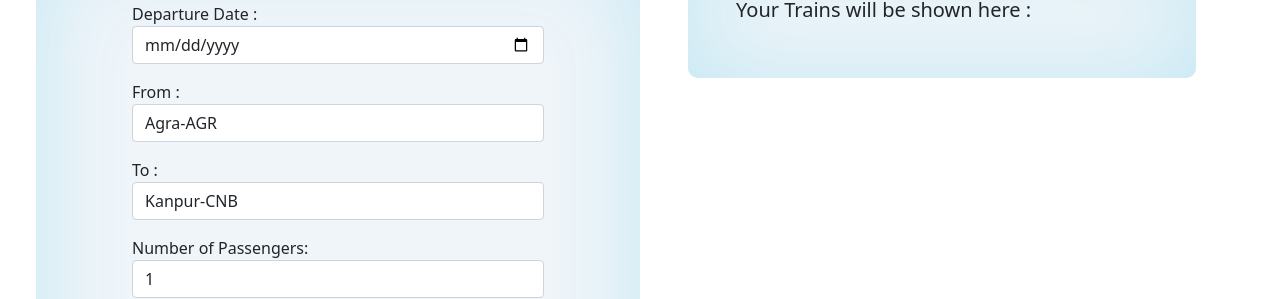
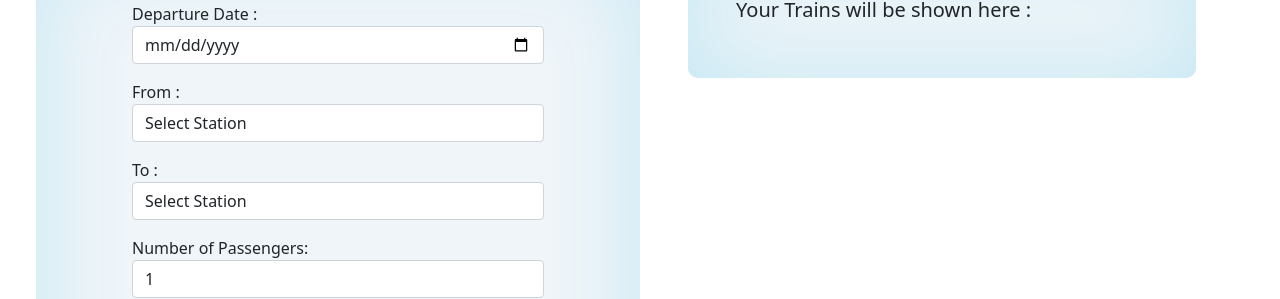
Before and after one commit to agrajagrawal/frontend-railway, a React (Create React App) app: page /book in a window 1280 px wide. Shown: the part 182-481 px from the top of the page. Built offline with nearby package versions, Linux system fonts and the light colour scheme.

Commit message:
Solved booking issues and error handling

```diff
--- a/src/Components/Book.jsx
+++ b/src/Components/Book.jsx
@@ -25,7 +25,6 @@ export class Book extends Component {
   }
   onSubmitHandle = (e) => {
     e.preventDefault();
-    console.log(cookies.get("user_token"));
     const data = {
       fromStation: this.state.fromStation.toLowerCase(),
       toStation: this.state.toStation.toLowerCase(),
@@ -36,14 +35,14 @@ export class Book extends Component {
         const numm = Number(res.status);
         if (Math.floor(numm / 100) === 2) {
           this.setState({ runFirst: true });
-          console.log(res.data.trains);
+          // console.log(res.data.trains);
           this.setState({ trainArray: res.data.trains });
         } else {
           alert(numm);
         }
       })
       .catch((err) => {
-        console.log(err);
+        alert(err.response.data.message)
       });
   };
   bookThisTicket = (train_id , train_from_id , train_to_id) => {
@@ -58,13 +57,12 @@ export class Book extends Component {
       "fromStation" : train_from_id,
     "toStation": train_to_id ,
     "noOfPassengers" : this.state.passengers,
-    "train_id": 10231 ,
+    "train_id": train_id ,
     "date": this.state.onDate
     }
-    console.log(data);
     axios.post('http://localhost:8080/reserve-tickets', data , {headers : headers })
     .then((res) => {console.log(res); alert(res.data.message);})
-    .catch((err) => console.log(err))
+    .catch((err) => alert(err.response.data.message));
 
   };
   render() {
@@ -101,10 +99,12 @@ export class Book extends Component {
                   onChange={this.onChange}
                   required
                 >
-                  <option>Agra-AGR</option>
+                  <option>Select Station</option>
                   <option>Kanpur-CNB</option>
+                  <option>Varanasi-BSB</option>
                   <option>Lucknow-LKO</option>
-                  <option>Delhi-DLH</option>
+                  <option>New Delhi-NDLS</option>
+                  <option>Prayagraj-PRYJ</option>
                 </select>
               </div>
               <div className="form-group p-2 px-5">
@@ -117,10 +117,12 @@ export class Book extends Component {
                   onChange={this.onChange}
                   required
                 >
+                  <option>Select Station</option>
                   <option>Kanpur-CNB</option>
-                  <option>Agra-AGR</option>
+                  <option>Varanasi-BSB</option>
                   <option>Lucknow-LKO</option>
-                  <option>Delhi-DLH</option>
+                  <option>New Delhi-NDLS</option>
+                  <option>Prayagraj-PRYJ</option>
                 </select>
               </div>
               <div className="form-group p-2 px-5">
--- a/src/Components/Login.jsx
+++ b/src/Components/Login.jsx
@@ -32,12 +32,10 @@ export class Login extends Component {
           console.log("Token Set");
           cookies.set("user_token", res.data.token, { path: "/" });
           this.setState({ redirect: true });
-        } else {
-          alert(res.statusText);
         }
       })
       .catch((err) => {
-        console.log(err);
+        alert(err.response.data.message)
       });
   };
   render() {
--- a/src/Components/Main.jsx
+++ b/src/Components/Main.jsx
@@ -22,13 +22,14 @@ export class Main extends Component {
   submitHanlde = (e) => {
     e.preventDefault();
     const data = {
-      fromStation: this.state.fromStation.toLowerCase(),
-      toStation: this.state.toStation.toLowerCase(),
+      fromStation: this.state.fromStation,
+      toStation: this.state.toStation,
     };
     axios
       .post("http://localhost:8080/search-trains", data)
       .then((res) => {
         const numm = Number(res.status);
+        console.log(numm);
         if (Math.floor(numm / 100) === 2) {
           this.setState({ runFirst: true });
           console.log(res.data.trains);
@@ -38,7 +39,7 @@ export class Main extends Component {
         }
       })
       .catch((err) => {
-        console.log(err);
+        alert(err.response.data.message)
       });
   };
   render() {
@@ -71,10 +72,12 @@ export class Main extends Component {
                     onChange={this.onChange}
                     required
                   >
-                    <option>Agra-AGR</option>
+                    <option>Select Station</option>
                     <option>Kanpur-CNB</option>
+                    <option>Varanasi-BSB</option>
                     <option>Lucknow-LKO</option>
-                    <option>Delhi-DLH</option>
+                    <option>New Delhi-NDLS</option>
+                    <option>Prayagraj-PRYJ</option>
                   </select>
                 </div>
                 <div className="form-group p-2 px-5">
@@ -87,10 +90,12 @@ export class Main extends Component {
                     onChange={this.onChange}
                     required
                   >
+                    <option>Select Station</option>
                     <option>Kanpur-CNB</option>
-                    <option>Agra-AGR</option>
+                    <option>Varanasi-BSB</option>
                     <option>Lucknow-LKO</option>
-                    <option>Delhi-DLH</option>
+                    <option>New Delhi-NDLS</option>
+                    <option>Prayagraj-PRYJ</option>
                   </select>
                 </div>
                 <div className="px-5 d-flex justify-content-center mt-5">
--- a/src/Components/Signup.jsx
+++ b/src/Components/Signup.jsx
@@ -42,16 +42,11 @@ export class Signup extends Component {
           alert("User Registered");
           this.setState({redirect : true});
           console.log(res);
-        } else {
-          alert(res.statusText);
         }
       })
        .catch((err) => {
-         console.log(err);
+        alert(err.response.data.data[0].msg);
        })
-
-
-
       }
   }
   render() {
```
